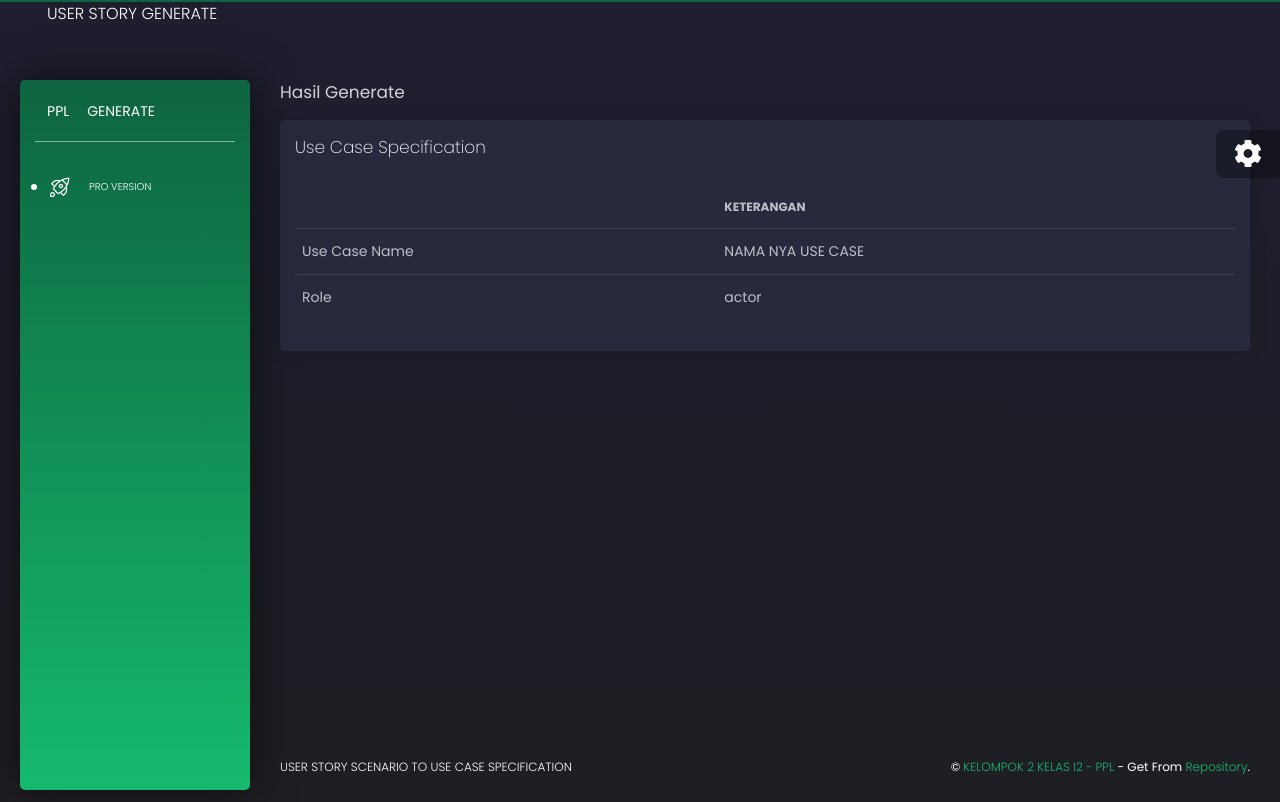
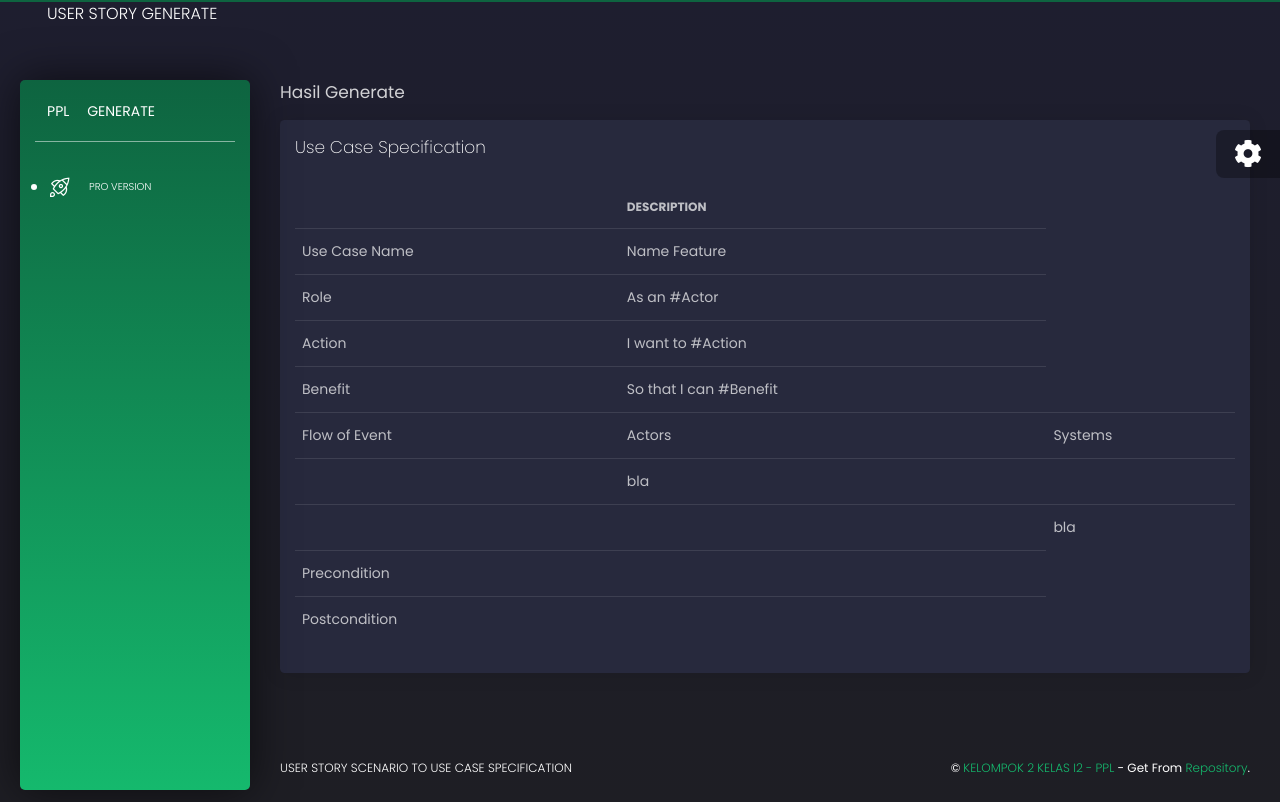
Before and after one commit to AgileRE-2021/UserStoryScenToUseCaseSpec, a Django app: template UserStoryScenario/core/templates/hasil_generate.html in a window 1280 px wide. Run offline with Django 3.2, Linux system fonts and the light colour scheme; the template is opened without the code that fills it, so the values that code supplies are empty; some libraries are stand-ins or nearby versions.

Commit message:
hasil ganerate template

```diff
--- a/UserStoryScenario/core/templates/hasil_generate.html
+++ b/UserStoryScenario/core/templates/hasil_generate.html
@@ -21,17 +21,48 @@ from django.contrib.auth.forms import UserCreationForm
             <thead>
                 <tr>
                     <th></th>
-                    <th >Keterangan</th>
+                    <th >Description</th>
                 </tr>
             </thead>
             <tbody>
                 <tr>
                     <td>Use Case Name</td>
-                    <td > NAMA NYA USE CASE</td>
+                    <td > Name Feature</td>
                 </tr>
                 <tr>
                     <td>Role</td>
-                    <td > actor</td>
+                    <td > As an #Actor</td>
+                </tr>
+                <tr>
+                  <td>Action</td>
+                  <td > I want to #Action </td>
+                </tr>
+                <tr>
+                  <td>Benefit</td>
+                  <td > So that I can #Benefit </td>
+                </tr>
+                <tr>
+                  <td>Flow of Event</td>
+                  <td > Actors </td>
+                  <td > Systems </td>
+                </tr>
+                <tr>
+                  <td></td>
+                  <td > bla </td>
+                  <td ></td>
+                </tr>
+                <tr>
+                  <td></td>
+                  <td ></td>
+                  <td >bla</td>
+                </tr>
+                <tr>
+                  <td>Precondition</td>
+                  <td></td>
+                </tr>
+                <tr>
+                  <td>Postcondition</td>
+                  <td></td>
                 </tr>
             </tbody>
         </table>
```
